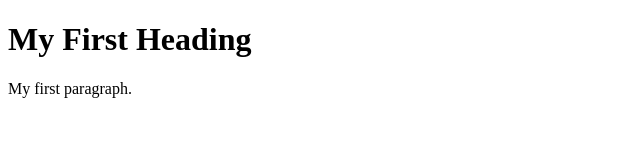
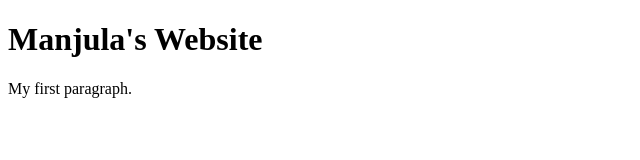
Before and after one commit to manjula-nihalani/manjula-nihalani.github.io, a plain HTML site: page index.html in a window 1280 px wide. Shown: the whole page, without its empty margins (0-640 px from the left). Drawn offline with Linux system fonts and the light colour scheme.

Commit message:
Update index.html

```diff
--- a/index.html
+++ b/index.html
@@ -5,7 +5,7 @@
 </head>
 <body>
 
-<h1>My First Heading</h1>
+<h1>Manjula's Website</h1>
 <p>My first paragraph.</p>
 
 </body>
```
